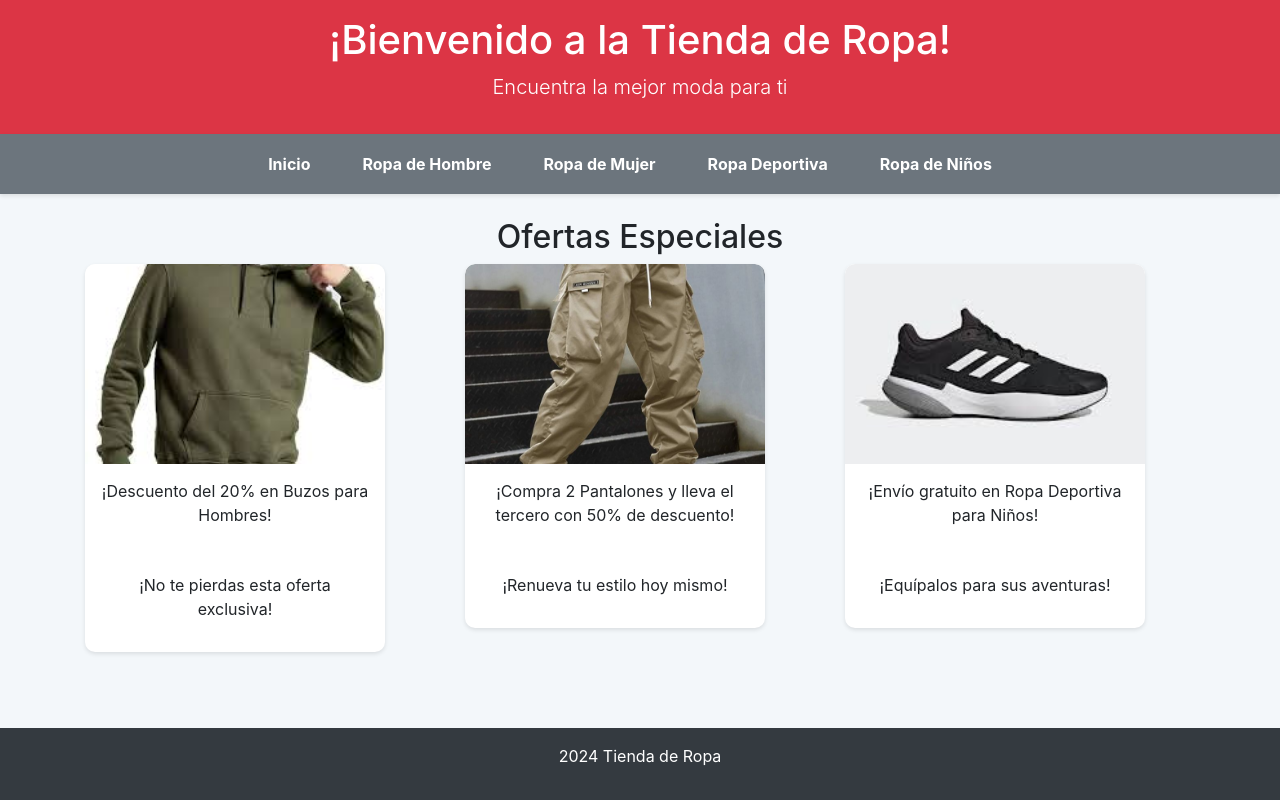
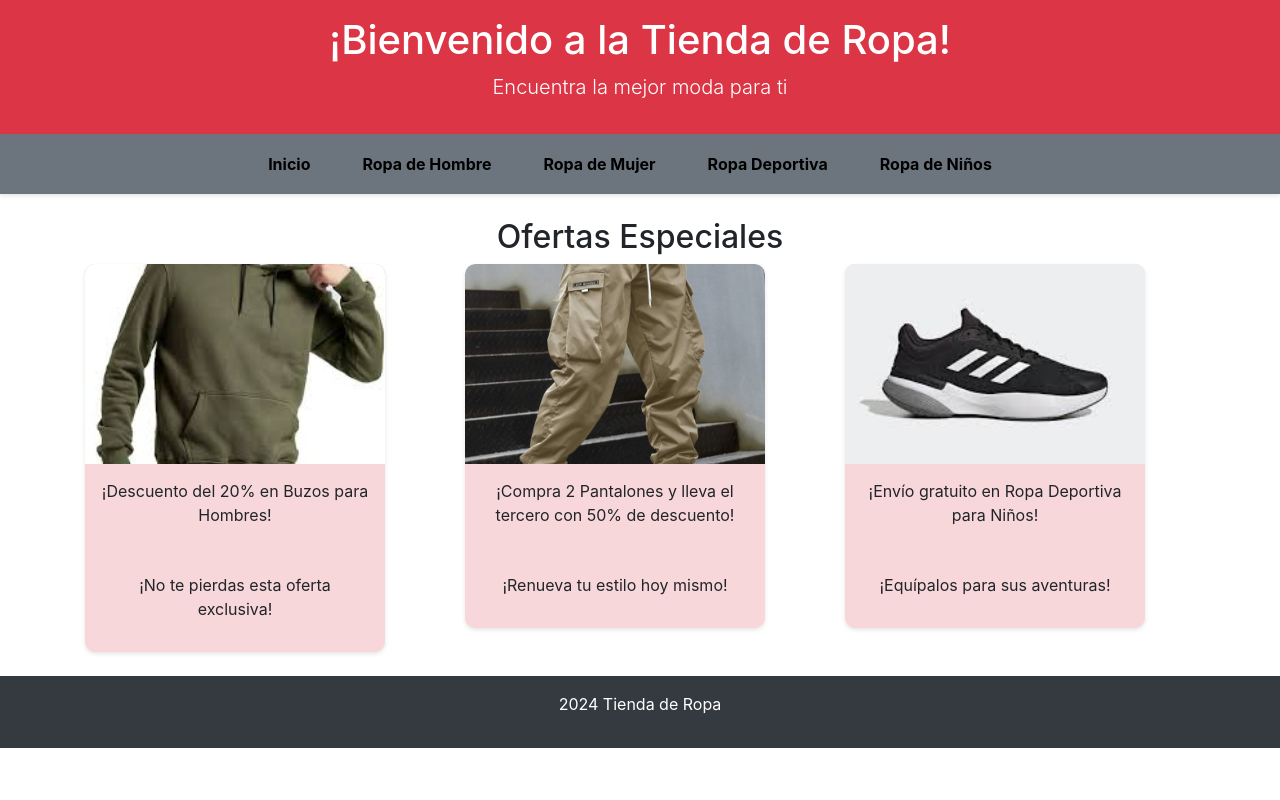
Before and after one commit to JuanGaletto/PFGaletto, a plain HTML site: page index.html in a window 1280 px wide. Drawn offline with nearby package versions, Linux system fonts and the light colour scheme; files that its build step writes are made by us from their sources.

Commit message:
PreEntrega3

```diff
--- a/css/style.scss
+++ b/css/style.css
@@ -1,13 +1,11 @@
-header, footer {
-    background-color: #222;
+/* Encabezado */
+header {
+    background-color: #ff5733; /* Naranja */
     color: #fff;
     padding: 1rem;
 }
 
-body {
-    background-color: #f3f7fa; /* Cambia el color de fondo */
-}
-
+/* Navegación */
 nav {
     background-color: #333;
     padding: 10px;
@@ -28,7 +26,7 @@ nav li {
 
 nav a {
     text-decoration: none;
-    color: #fff;
+    color: #000; /* Cambiado a negro */
     font-weight: bold;
     padding: 10px;
     border-radius: 5px;
@@ -37,12 +35,24 @@ nav a {
 
 nav a:hover {
     background-color: #555;
+    color: #fff; /* Cambiado a blanco */
 }
 
+nav a.nav-link {
+    color: #000; /* Cambiado a negro */
+}
+
+nav a.nav-link:hover {
+    background-color: #555;
+    color: #fff; /* Cambiado a blanco */
+}
+
+/* Secciones */
 section {
     padding: 20px;
 }
 
+/* Ofertas */
 .oferta-container {
     display: flex;
     flex-wrap: wrap;
@@ -52,7 +62,7 @@ section {
 
 .oferta {
     width: 300px;
-    background-color: #fff;
+    background-color: #f8d7da; /* Rojo claro */
     border-radius: 10px;
     overflow: hidden;
     box-shadow: 0 2px 4px rgba(0, 0, 0, 0.1);
@@ -75,10 +85,8 @@ section {
     padding: 15px;
 }
 
+/* Pie de página */
 footer {
-    position: fixed;
-    bottom: 0;
-    width: 100%;
     background-color: #222;
     color: #fff;
     text-align: center;
```
Also changed, not shown: scss/styles.scss (added, +13 -0 lines), Prototipo/Captura de pantalla 2024-02-28 175911.png (deleted), Prototipo/Captura de pantalla 2024-02-28 175934.png (deleted), Prototipo/Captura de pantalla 2024-02-28 180003.png (deleted), Prototipo/Captura de pantalla 2024-02-28 180023.png (deleted), Prototipo/Captura de pantalla 2024-02-28 180046.png (deleted), Prototipo/Captura de pantalla 2024-02-28 180156.png (deleted), Prototipo/Captura de pantalla 2024-02-28 180216.png (deleted), Prototipo/Captura de pantalla 2024-02-28 180234.png (deleted), Prototipo/Captura de pantalla 2024-02-28 180252.png (deleted), Prototipo/Captura de pantalla 2024-02-28 180309.png (deleted), css/styles.css (added), 2 other files.
